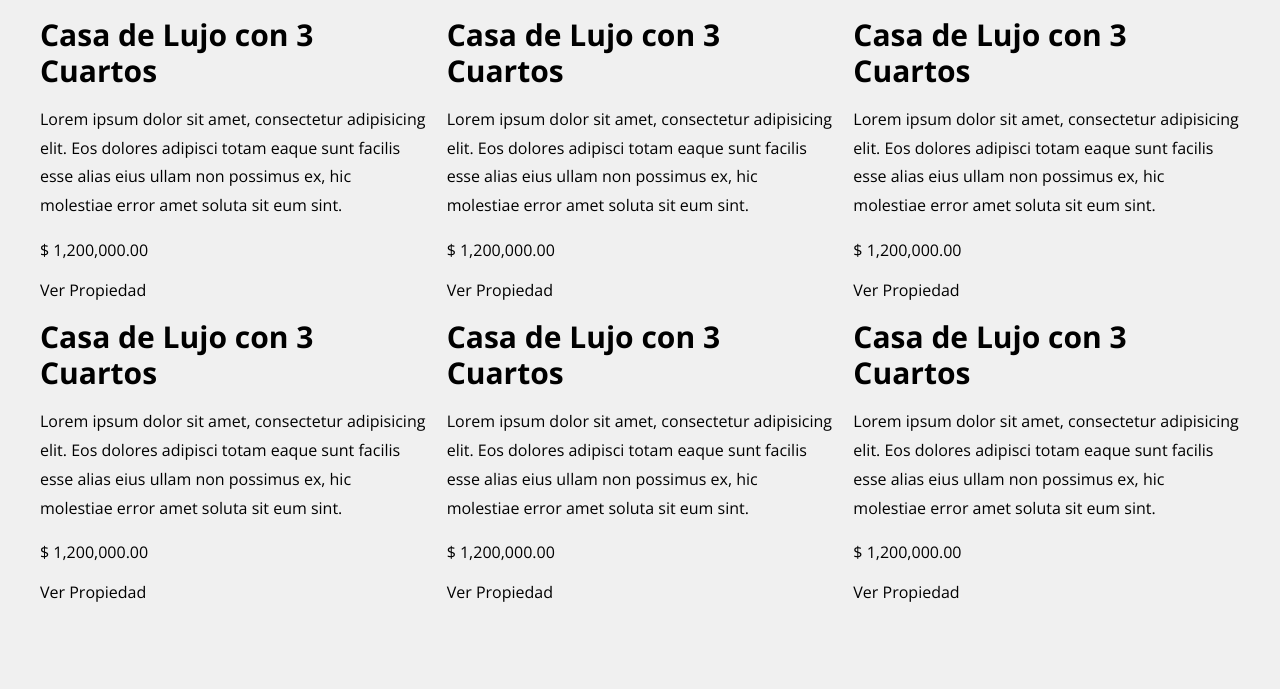
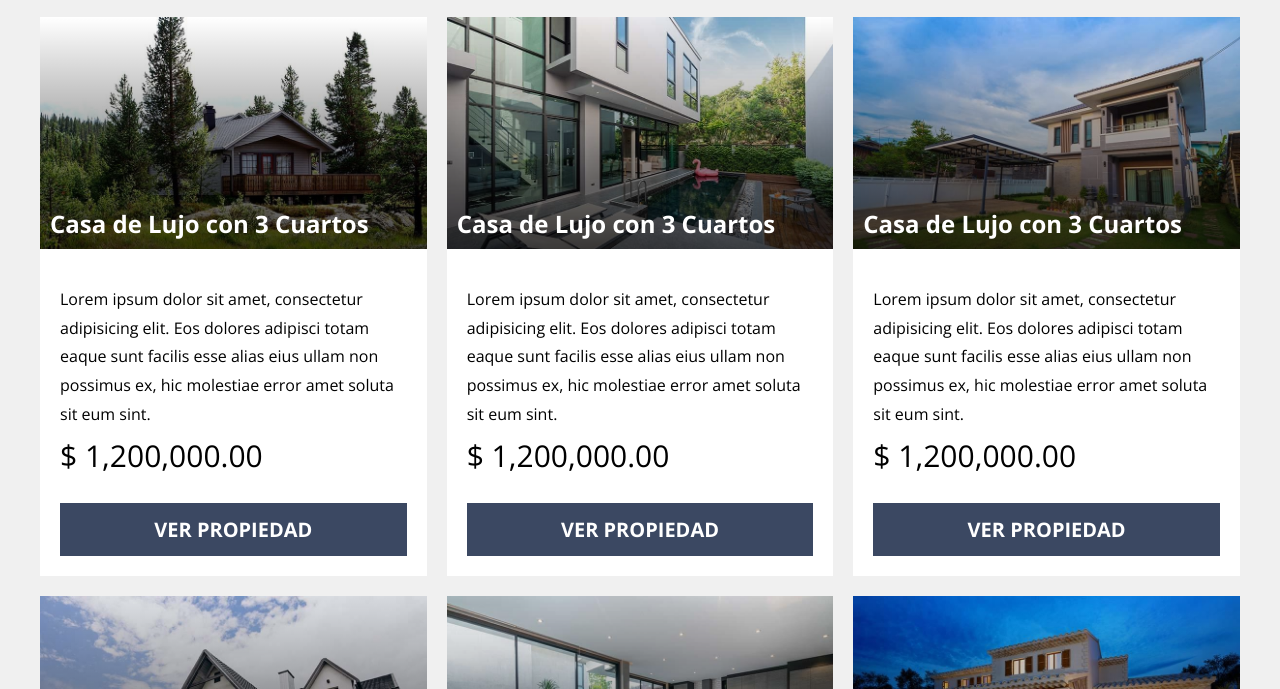
Before and after one commit to topgirl2410/Real-State-SCSS, a website: page index.html in a window 1280 px wide. Shown: the part 771-1460 px from the top of the page. Before the commit the page ends 1374 px from the top, so only its background shows below. Drawn offline with nearby package versions, Linux system fonts and the light colour scheme.

Commit message:
propiedades

```diff
--- a/src/scss/ui/contenido/_propiedades.scss
+++ b/src/scss/ui/contenido/_propiedades.scss
@@ -16,3 +16,54 @@
         }
     }
 }
+
+.propiedad {
+    background-color: v.$blanco;
+
+    &__imagen {
+        aspect-ratio: 10 / 6; // hace espacio para la imagen
+        background-size: cover;
+
+        position: relative;
+    }
+
+    @for $i from 1 through 6 {
+        $imagen: "../img/propiedad_" + $i + ".jpg";
+
+        &:nth-child(#{$i}) &__imagen {
+            background-image: linear-gradient(
+                    to bottom,
+                    transparentize(v.$negro, 1%) 0%,
+                    transparentize(v.$negro, 0.3%) 100%
+                ),
+                url($imagen);
+        }
+    }
+
+    &__nombre {
+        position: absolute;
+        left: 1rem;
+        bottom: 1rem;
+        color: v.$blanco;
+        font-size: 2.4rem;
+    }
+
+    &__contenido {
+        padding: 2rem;
+    }
+
+    &__texto {
+        margin-bottom: 0;
+    }
+
+    &__precio {
+        font-size: 3rem;
+        margin: 0;
+    }
+
+    &__enlace {
+        @include m.boton(v.$primario, v.$blanco);
+        display: block;
+        text-transform: uppercase;
+    }
+}
```
Also changed, not shown: build/css/app.css, src/scss/base/_mixins.scss (line endings or trailing spaces), 1 other file.
